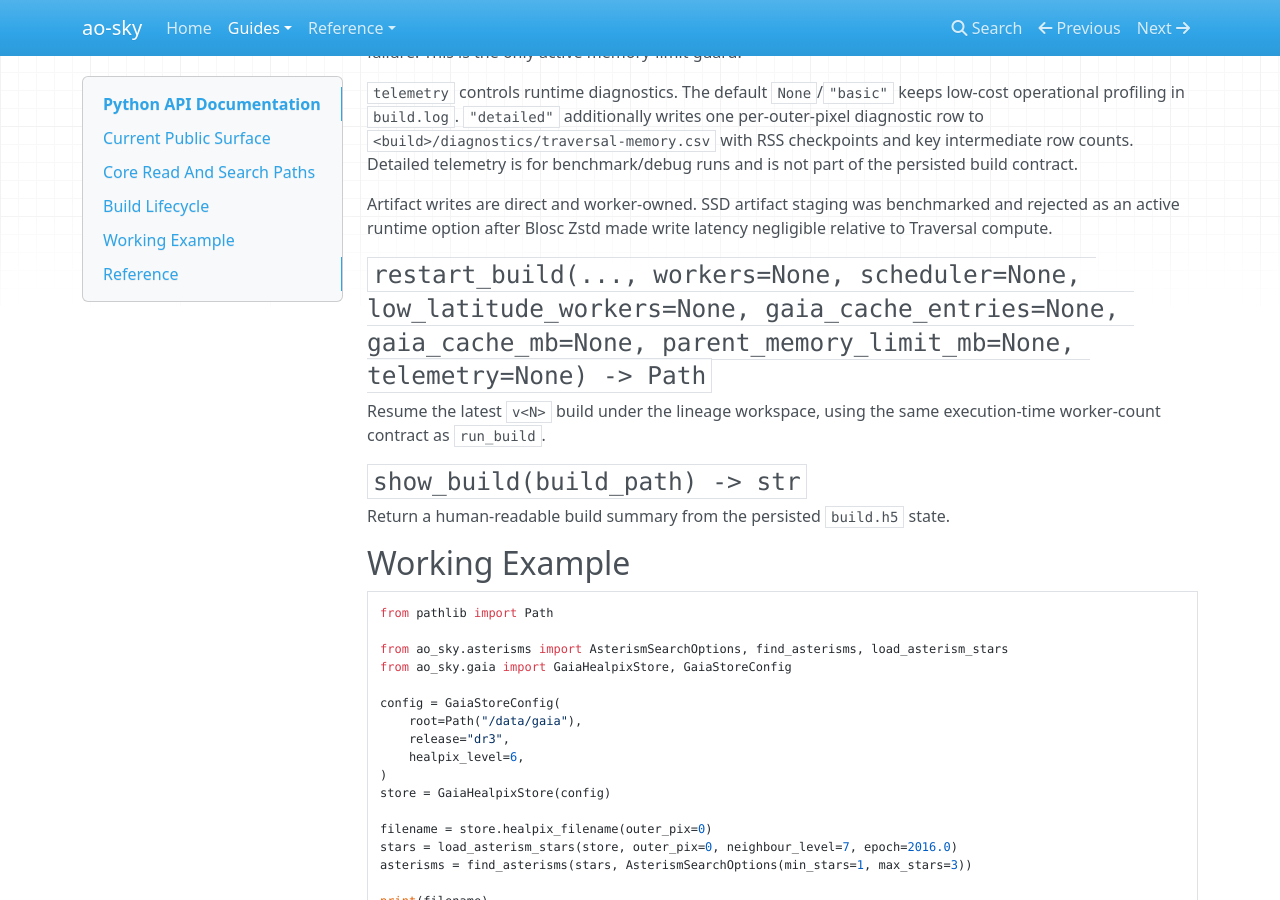
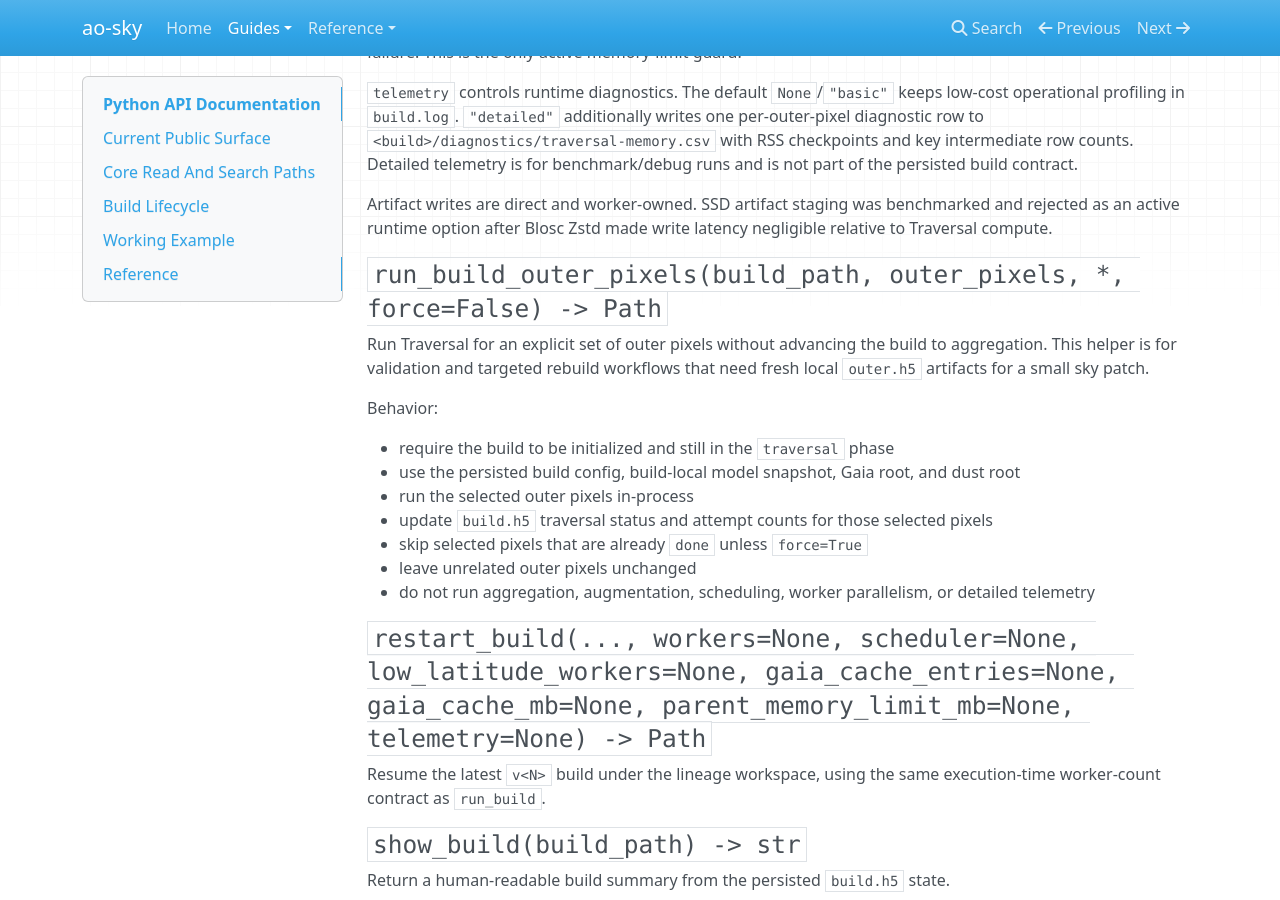
Before and after one commit to nvnunes/ao-sky, an MkDocs documentation site: the page built from docs/api.md, in a window 1280 px wide and 900 px high, scrolled down 9873 px. Built offline with MkDocs 1.6.1, drawn with Linux system fonts in a browser that asks for light colours; nearby versions of some CDN libraries.

Commit message:
Add targeted outer-pixel build helper

```diff
--- a/docs/api.md
+++ b/docs/api.md
@@ -478,6 +478,25 @@ Artifact writes are direct and worker-owned. SSD artifact staging was benchmarke
 and rejected as an active runtime option after Blosc Zstd made write latency
 negligible relative to Traversal compute.
 
+### `run_build_outer_pixels(build_path, outer_pixels, *, force=False) -> Path`
+
+Run Traversal for an explicit set of outer pixels without advancing the build to
+aggregation. This helper is for validation and targeted rebuild workflows that
+need fresh local `outer.h5` artifacts for a small sky patch.
+
+Behavior:
+
+- require the build to be initialized and still in the `traversal` phase
+- use the persisted build config, build-local model snapshot, Gaia root, and
+  dust root
+- run the selected outer pixels in-process
+- update `build.h5` traversal status and attempt counts for those selected
+  pixels
+- skip selected pixels that are already `done` unless `force=True`
+- leave unrelated outer pixels unchanged
+- do not run aggregation, augmentation, scheduling, worker parallelism, or
+  detailed telemetry
+
 ### `restart_build(..., workers=None, scheduler=None, low_latitude_workers=None, gaia_cache_entries=None, gaia_cache_mb=None, parent_memory_limit_mb=None, telemetry=None) -> Path`
 
 Resume the latest `v<N>` build under the lineage workspace, using the same
```
Also changed, not shown: 3 other files.
